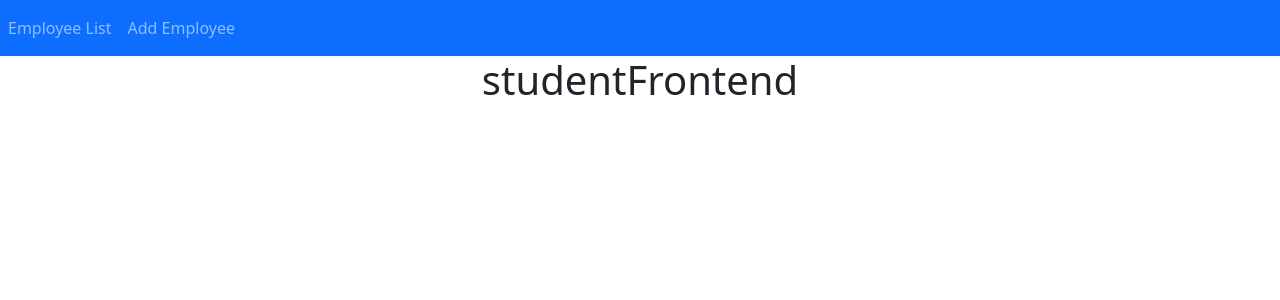
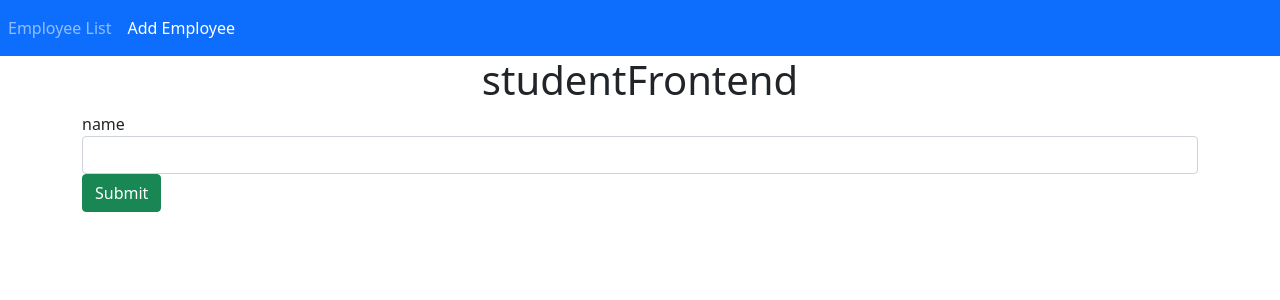
Before and after one commit to RenaudRIEUX/studentAngularFrontend, an Angular app: page /create in a window 1280 px wide. Before the commit this address led to /. Shown: the top 300 px of the page. Built offline with nearby package versions, Linux system fonts and the light colour scheme.

Commit message:
corrected addStudent

```diff
--- a/src/app/Student.ts
+++ b/src/app/Student.ts
@@ -1,4 +1,5 @@
 export class Student {
+    id:number;
     name: string;
 
 
--- a/src/app/app-routing.module.ts
+++ b/src/app/app-routing.module.ts
@@ -1,12 +1,12 @@
 import { NgModule } from '@angular/core';
 import { RouterModule, Routes } from '@angular/router';
+import { CreateStudentComponent } from './create-student/create-student.component';
 import { StudentsComponent } from './students/students.component';
-import { UpdateStudentComponent } from './update-student/update-student.component';
 
 
 const routes: Routes = [
   {path:'students', component:StudentsComponent},
-  {path:'update', component:UpdateStudentComponent},
+  {path:'create', component:CreateStudentComponent},
   {path:'', redirectTo:'students', pathMatch:'full'}
 ];
 
--- a/src/app/app.component.html
+++ b/src/app/app.component.html
@@ -4,7 +4,7 @@
             <a routerLink="students" routerLinkActive="active" class="nav-link" >Employee List</a>
         </li>
         <li class = "nav-item">
-            <a routerLink="update" routerLinkActive="active" class="nav-link" >Add Employee</a>
+            <a routerLink="create" routerLinkActive="active" class="nav-link" >Add Employee</a>
         </li>
     </ul>
 </nav>
--- a/src/app/app.module.ts
+++ b/src/app/app.module.ts
@@ -4,16 +4,18 @@ import {HttpClientModule} from '@angular/common/http';
 import { AppRoutingModule } from './app-routing.module';
 import { AppComponent } from './app.component';
 import { StudentsComponent } from './students/students.component';
-import { UpdateStudentComponent } from './update-student/update-student.component';
+//import { UpdateStudentComponent } from './update-student/update-student.component';
 import { RouterModule, Routes } from '@angular/router';
 import { FormsModule } from '@angular/forms';
+import { CreateStudentComponent } from './create-student/create-student.component';
 
 
 @NgModule({
   declarations: [
     AppComponent,
     StudentsComponent,
-    UpdateStudentComponent
+    CreateStudentComponent
+    //UpdateStudentComponent
   ],
   imports: [
     FormsModule,
--- a/src/app/students/students.component.html
+++ b/src/app/students/students.component.html
@@ -7,6 +7,9 @@
 	<tbody>
 		<tr *ngFor="let student of students">
 			<td>{{student.name}}</td>
+			<td>
+				<button class = "btn btn-danger" style="margin-left: 10px"> Delete</button>
+			</td>
 		</tr>
 	</tbody>
 </table>
--- a/src/app/students/students.component.ts
+++ b/src/app/students/students.component.ts
@@ -10,18 +10,17 @@ import { StudentService } from '../student.service';
 })
 export class StudentsComponent implements OnInit {
 
+
+
+
   students:Student[];
 
   constructor(private studentService : StudentService) { }
 
   ngOnInit(): void {
-    this.getStudents();
-  }
-
-  private getStudents(){
     this.studentService.getStudents().subscribe(data=>{
-      this.students=data;
-    });
+      this.students = data;
+    })
   }
 
 }
```
Also changed, not shown: src/app/create-student/create-student.component.ts (renamed from src/app/update-student/update-student.component.ts, +4 -7 lines), src/app/create-student/create-student.component.css (added), src/app/create-student/create-student.component.html (renamed from src/app/update-student/update-student.component.html).
